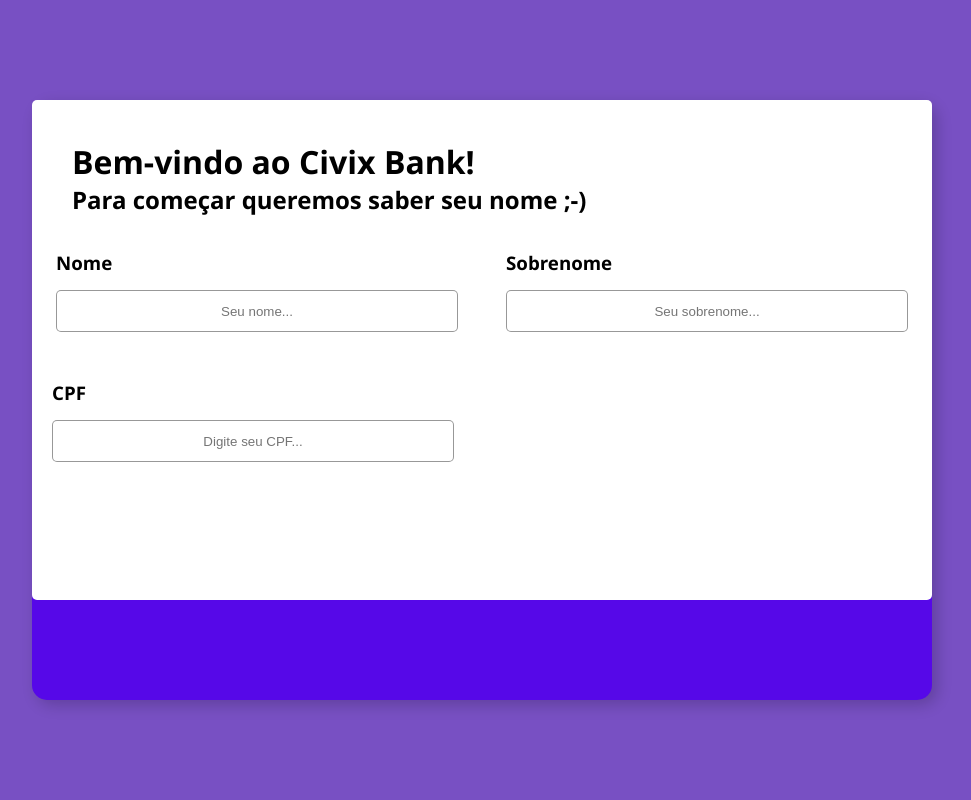
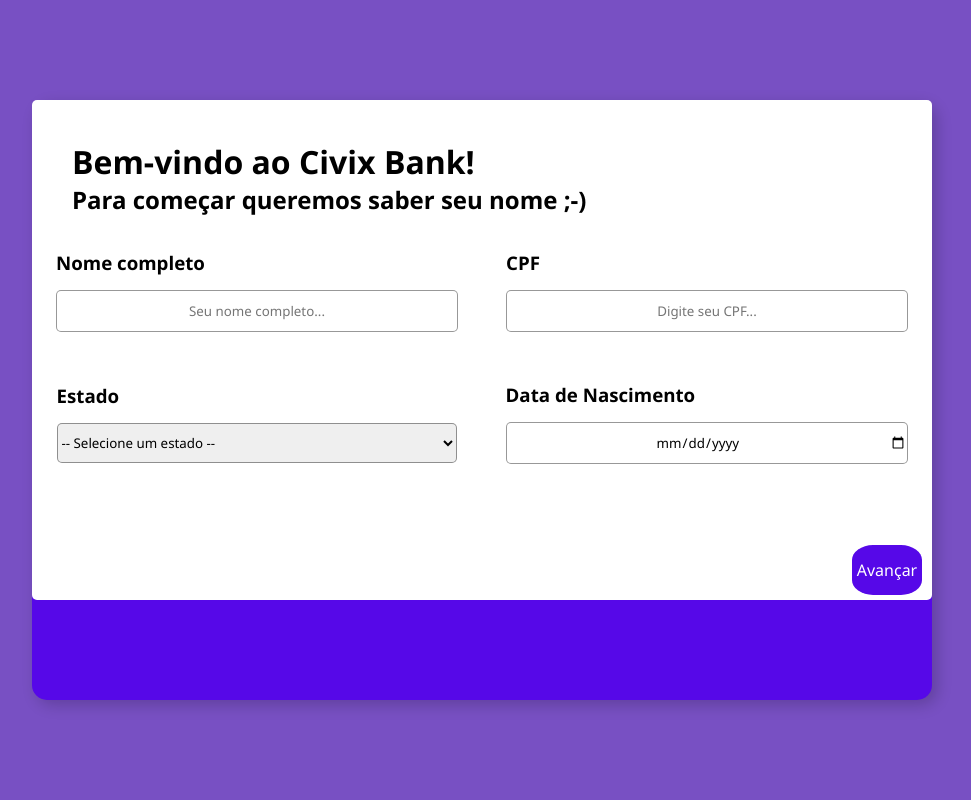
Before and after one commit to caiocleim/civixBank, a PHP site: page /criarConta in a window 1280 px wide. Shown: the whole page, without its empty margins (158-1129 px from the left). Run offline with PHP 8.4, Linux system fonts and the light colour scheme.

Commit message:
atualizacao 15 mai

```diff
--- a/public/css/criarConta.css
+++ b/public/css/criarConta.css
@@ -1,6 +1,7 @@
 *{
     margin: 0;
     padding: 0;
+    font-family: 'Segoe UI', Tahoma, Geneva, Verdana, sans-serif;
 }
 
 body{
@@ -29,7 +30,7 @@ body{
     height: 500px;
     background-color: white;
     border-radius: 5px;
-    font-family: 'Segoe UI', Tahoma, Geneva, Verdana, sans-serif;
+
 
 }
 
@@ -73,24 +74,25 @@ body{
 
 }
 
-#column-box-2{
-    position: absolute;
-    display: flex;
-    flex-direction: column;
-    gap: 15px;
-    margin-bottom: 50px;
-
-    top: 130px;
-    left: 20px;
-}
-
-#column-box-2 input{
-
+#column-box select{
     width: 400px;
     height: 40px;
     border-radius: 5px;
     border: 1px solid rgba(0, 0, 0, 0.405);
-    text-align:center;
+}
 
+#btn-next-form{
+    width: 70px;
+    height: 50px;
+    background-color: #5608e8;
+    border-radius: 30%;
+    color: white;
+    position: absolute;
+    bottom: 5px;
+    right: 10px;
+
+    display: flex;
+    justify-content: center;
+    align-items: center;
 
 }
--- a/views/criarConta.php
+++ b/views/criarConta.php
@@ -27,24 +27,47 @@
 
                 <div id="input-box">
                     <div id="column-box">
-                        <h3>Nome</h3>
-                        <input type="text" placeholder="Seu nome...">
+                        <h3>Nome completo</h3>
+                        <input type="text" placeholder="Seu nome completo...">
                     </div>
 
+
                     <div id="column-box">
-                        <h3>Sobrenome</h3>
-                        <input type="text" placeholder="Seu sobrenome...">
-                    </div>
-
-                    <div id="column-box-2">
                         <h3>CPF</h3>
                         <input type="text" placeholder="Digite seu CPF...">
                     </div>
 
+                    <div id="column-box">
+                        <h3>Estado</h3>
+                        <select>
+                            <option value="">-- Selecione um estado --</option>
+                            <option value="">SP</option>
+                            <option value="">MG</option>
+
+                        </select>
+                    </div>
+
+                    <div id="column-box">
+                        <h3>Data de Nascimento</h3>
+                        <input type="date" name="" id="">
+                    </div>
+
+
 
                 </div>
 
+
+                <a href="" onclick="">
+                    <div id="btn-next-form">
+                    Avançar
+                    </div>
+                </a>
+
+
             </div>
+
+            </div>
+
 
 
         </div>
```
